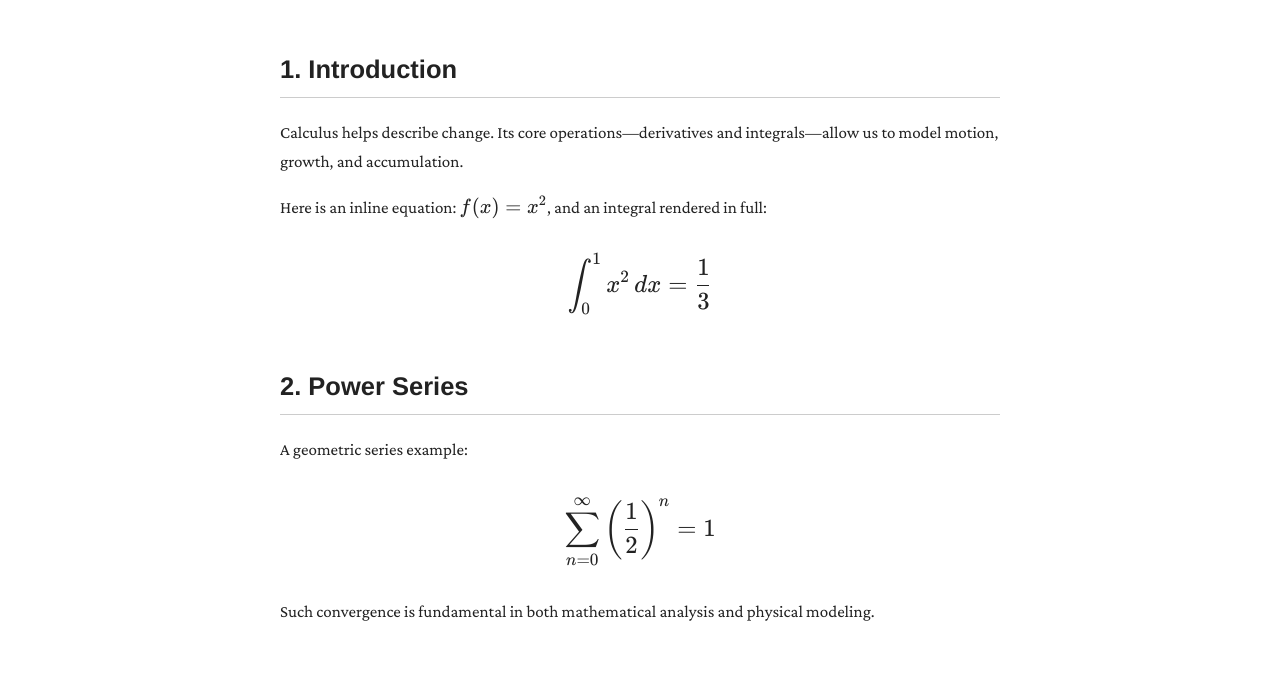
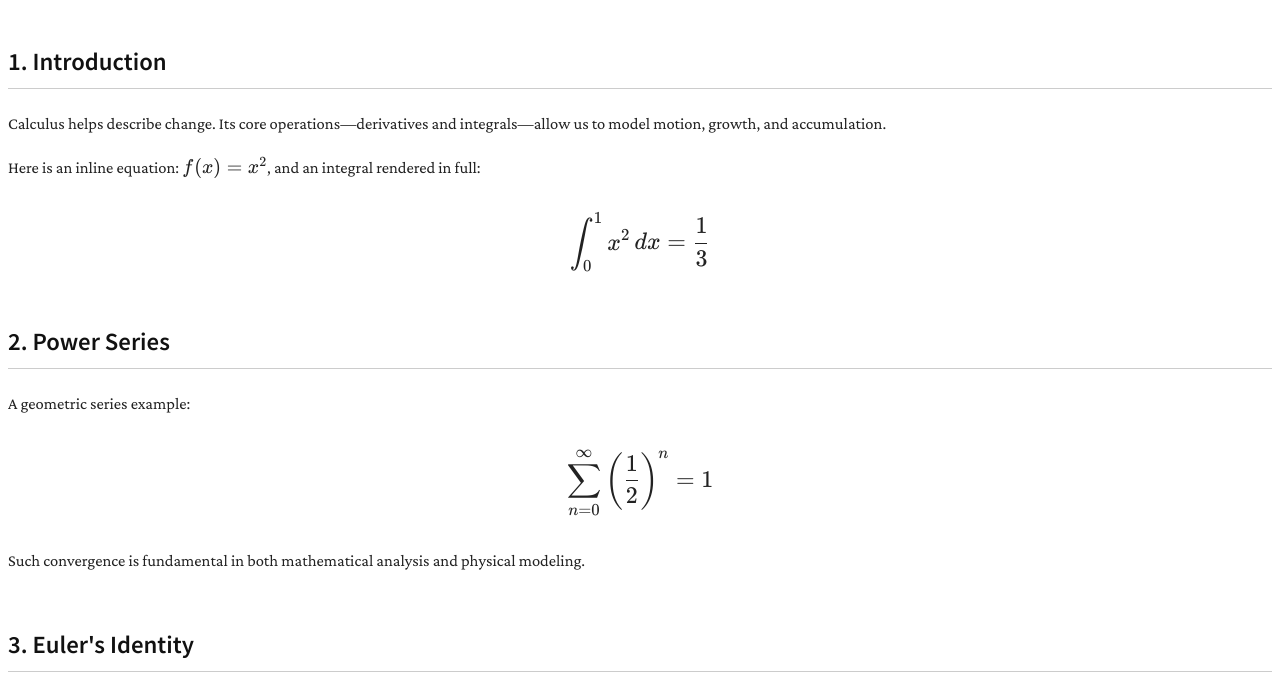
Before and after one commit to JoeCarta/webtest, a plain HTML site: page index.html in a window 1280 px wide. Shown: the part 188-863 px from the top of the page. Drawn offline with nearby package versions, Linux system fonts and the light colour scheme.

Commit message:
Update index content

```diff
--- a/index.html
+++ b/index.html
@@ -1,6 +1,9 @@
 <!DOCTYPE html>
 <html lang="en">
 <head>
+  <!-- Web fonts -->
+<link href="https://fonts.googleapis.com/css2?family=Crimson+Pro:wght@400;600&family=Source+Sans+Pro:wght@600&display=swap" rel="stylesheet">
+
   <meta charset="UTF-8">
   <title>LaTeX-Style Calculus Demo</title>
   <meta name="viewport" content="width=device-width, initial-scale=1">
@@ -10,23 +13,21 @@
     @import url('https://fonts.googleapis.com/css2?family=Crimson+Pro:wght@400;600&display=swap');
 
     body {
-      font-family: 'Crimson Pro', serif;
-      max-width: 720px;
-      margin: 3em auto;
-      padding: 0 1.5em;
+  font-family: 'Crimson Pro', 'Georgia', serif;
+  font-size: 16.5px;
   line-height: 1.7;
-      font-size: 17px;
   color: #222;
-      background-color: #fff;
 }
 
-    h1, h2 {
-      font-family: 'Helvetica Neue', sans-serif;
+h1, h2, h3 {
+  font-family: 'Source Sans Pro', 'Helvetica Neue', sans-serif;
   font-weight: 600;
+  color: #111;
+  margin-top: 2em;
   border-bottom: 1px solid #ccc;
   padding-bottom: 0.2em;
-      margin-top: 2em;
 }
+
 
     code {
       background: #f5f5f5;
```
Lines whose indentation alone changed are shown as unchanged.
